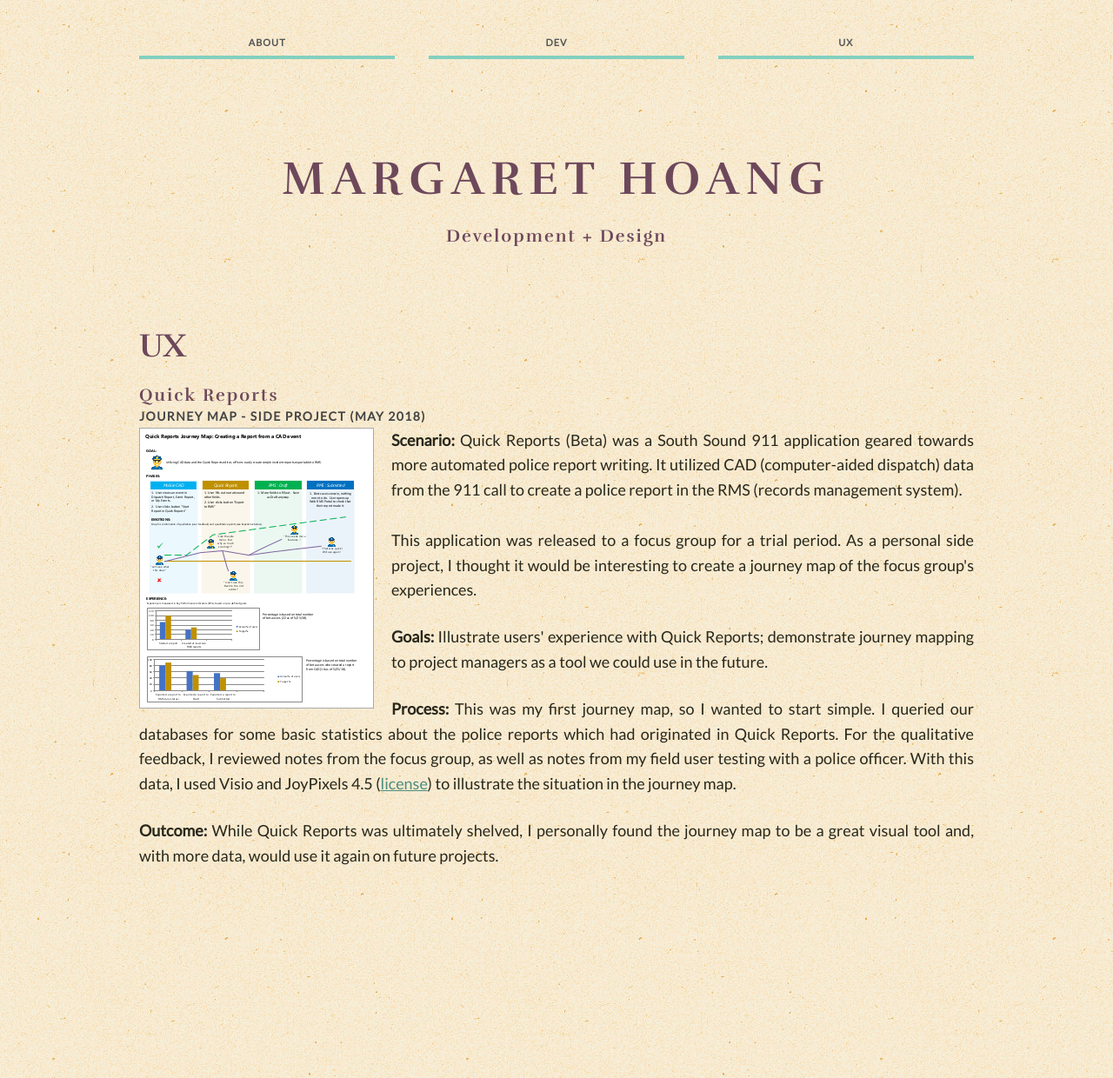
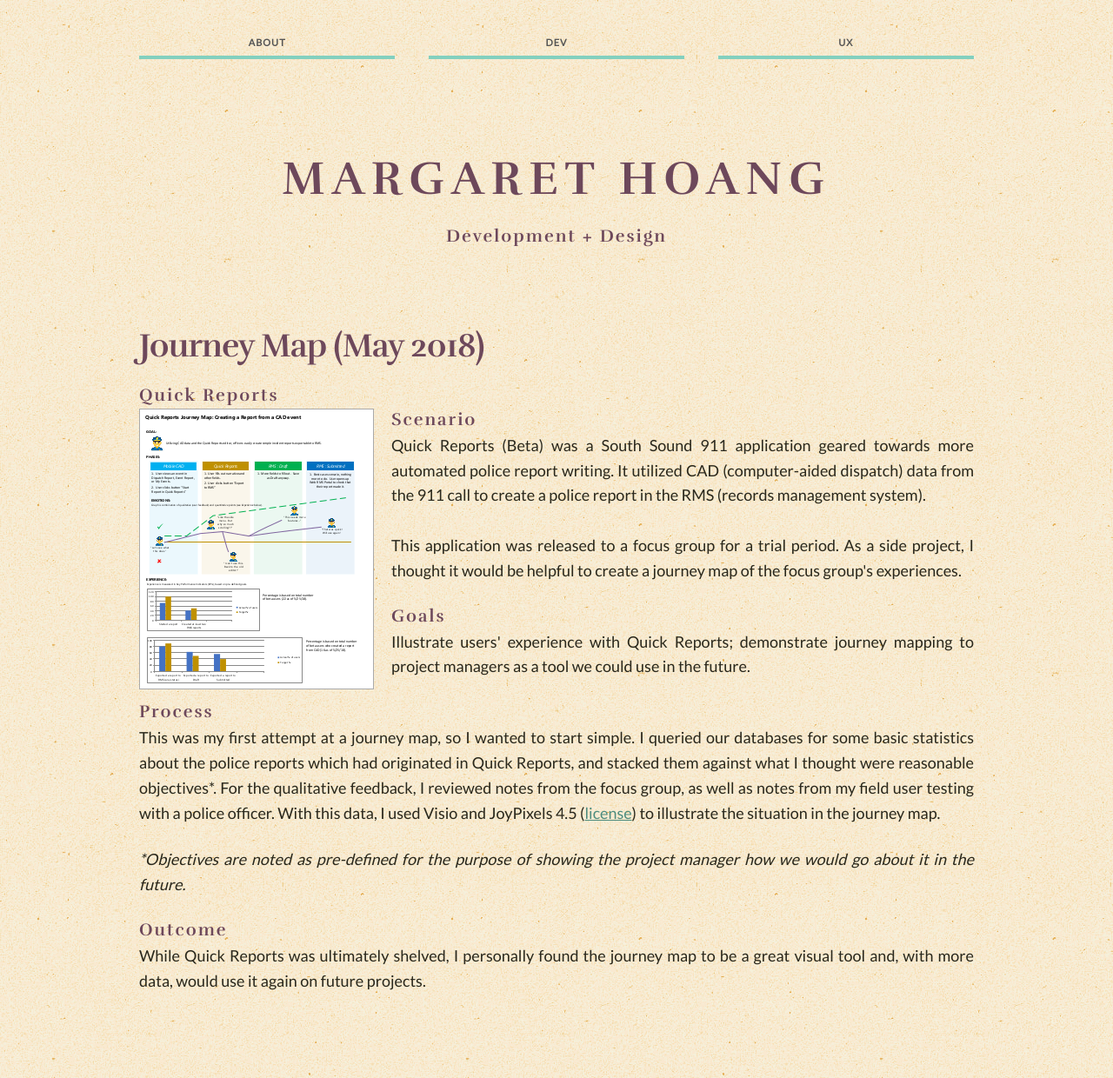
Before and after one commit to mmhoang/mmhoang, a Jekyll site: the page pages/quickreports.html, which Jekyll copies as it is, in a window 1280 px wide. Shown: the whole page at 87% size. Built offline with Jekyll 4.4.1, drawn with Linux system fonts in a browser that asks for light colours.

Commit message:
More updates to UX examples

```diff
--- a/pages/quickreports.html
+++ b/pages/quickreports.html
@@ -43,15 +43,18 @@
     <section id="dev" tabindex="0" class="projectPage">
         <div class="container">
             <div class="row">
-                <h2>UX</h2>
+                <h2>Journey Map (May 2018)</h2>
 <h3>Quick Reports</h3>
-                <h4>Journey Map - Side Project (May 2018)</h4>
                 <a href="../ux/quickreports/quickreports_journeymap.pdf"><img src="../ux/quickreports/quickreports_thumb.png" class="u-pull-left"/></a>
-                <p><b>Scenario:</b> Quick Reports (Beta) was a South Sound 911 application geared towards more automated police report writing.  It utilized CAD (computer-aided dispatch) data from the 911 call to create a police report in the RMS (records management system). <br><br>This application was released to a focus group for a trial period.  As a personal side project, I thought it would be interesting to create a journey map of the focus group's experiences.
-<p><b>Goals:</b> Illustrate users' experience with Quick Reports; demonstrate journey mapping to project managers as a tool we could use in the future.</p>
-<p><b>Process:</b> This was my first journey map, so I wanted to start simple.  I queried our databases for some basic statistics about the police reports which had originated in Quick Reports.  For the qualitative feedback, I reviewed notes from the focus group, as well as notes from my field user testing with a police officer. With this data, I used Visio and JoyPixels 4.5 (<a href="https://www.joypixels.com/licenses/free">license</a>) to illustrate the situation in the journey map.</p>
-<p><b>Outcome:</b> While Quick Reports was ultimately shelved, I personally found the journey map to be a great visual tool and, with more data, would use it again on future projects.
-                </p>
+                <h3>Scenario</h3>
+                <p>Quick Reports (Beta) was a South Sound 911 application geared towards more automated police report writing.  It utilized CAD (computer-aided dispatch) data from the 911 call to create a police report in the RMS (records management system). <br><br>This application was released to a focus group for a trial period.  As a side project, I thought it would be helpful to create a journey map of the focus group's experiences.
+                <h3>Goals</h3>
+                <p>Illustrate users' experience with Quick Reports; demonstrate journey mapping to project managers as a tool we could use in the future.</p>
+                <h3>Process</h3>
+                <p>This was my first attempt at a journey map, so I wanted to start simple.  I queried our databases for some basic statistics about the police reports which had originated in Quick Reports, and stacked them against what I thought were reasonable objectives*.  For the qualitative feedback, I reviewed notes from the focus group, as well as notes from my field user testing with a police officer. With this data, I used Visio and JoyPixels 4.5 (<a href="https://www.joypixels.com/licenses/free">license</a>) to illustrate the situation in the journey map.</p>
+                <p><i>*Objectives are noted as pre-defined for the purpose of showing the project manager how we would go about it in the future.</i></p>
+                <h3>Outcome</h3>
+                <p>While Quick Reports was ultimately shelved, I personally found the journey map to be a great visual tool and, with more data, would use it again on future projects.</p>
             </div>
         </div>
     </section>
```
Also changed, not shown: pages/backgroundchecks.html (+6 -6 lines).
